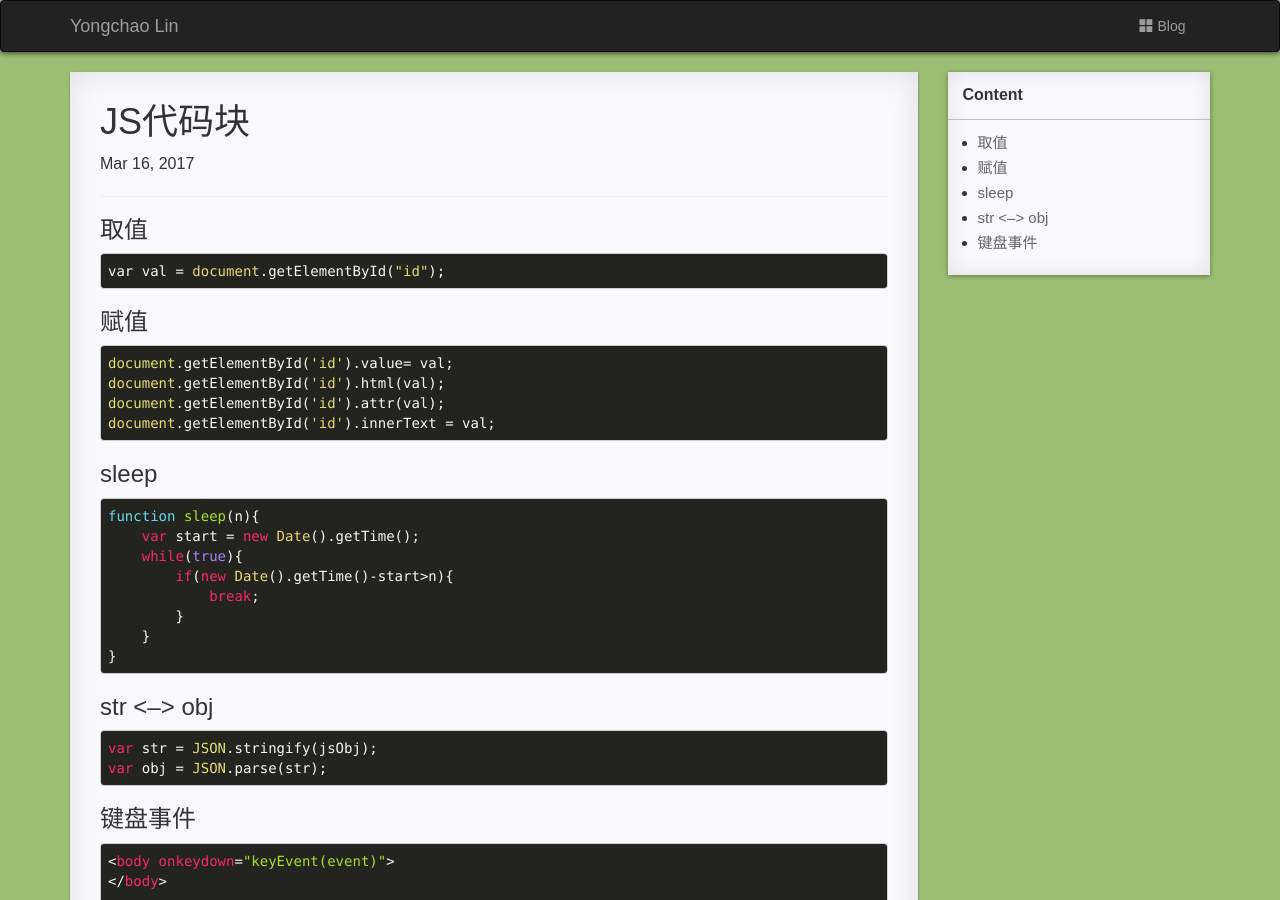
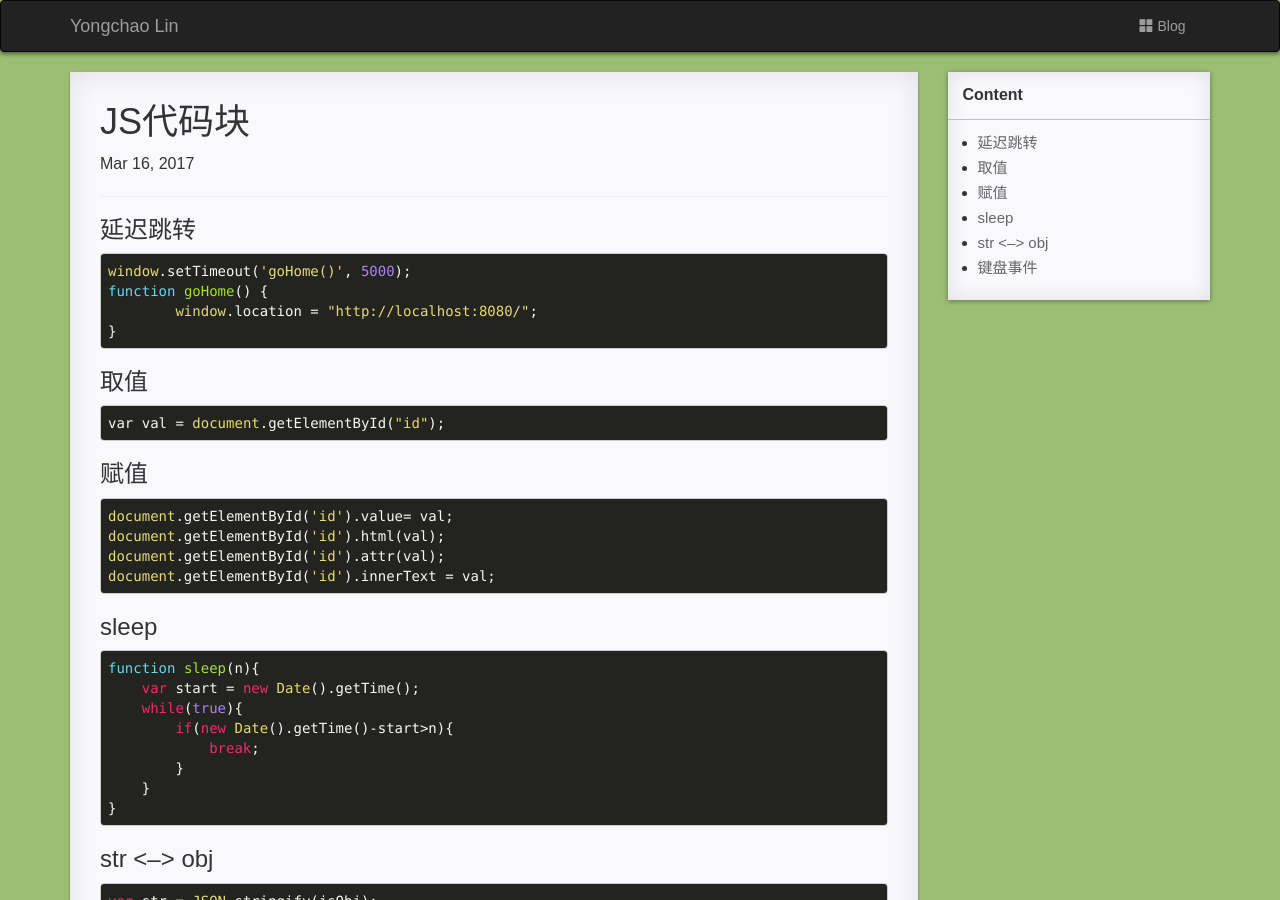
Before and after one commit to linyongchao/linyongchao.github.io, a Jekyll site: the page built from _posts/2017/2017-03-16-js代码块.md, in a window 1280 px wide and 900 px high. Built offline with Jekyll 4.4.1, drawn with Linux system fonts in a browser that asks for light colours; comment, search, counter and statistics services are not loaded.

Commit message:
add:css、js、idea遇到的问题及解决方案

```diff
--- a/_posts/2017/2017-03-16-js代码块.md
+++ b/_posts/2017/2017-03-16-js代码块.md
@@ -7,6 +7,13 @@ categories: JS
 
 * content
 {:toc}
+
+### 延迟跳转
+
+	window.setTimeout('goHome()', 5000);
+	function goHome() {
+		window.location = "http://localhost:8080/";
+	}
 
 ### 取值
 
```
Also changed, not shown: _posts/2015/2015-08-06-css.md (+3 -1 lines), _posts/2017/2017-11-15-idea.md (+6 -0 lines).
